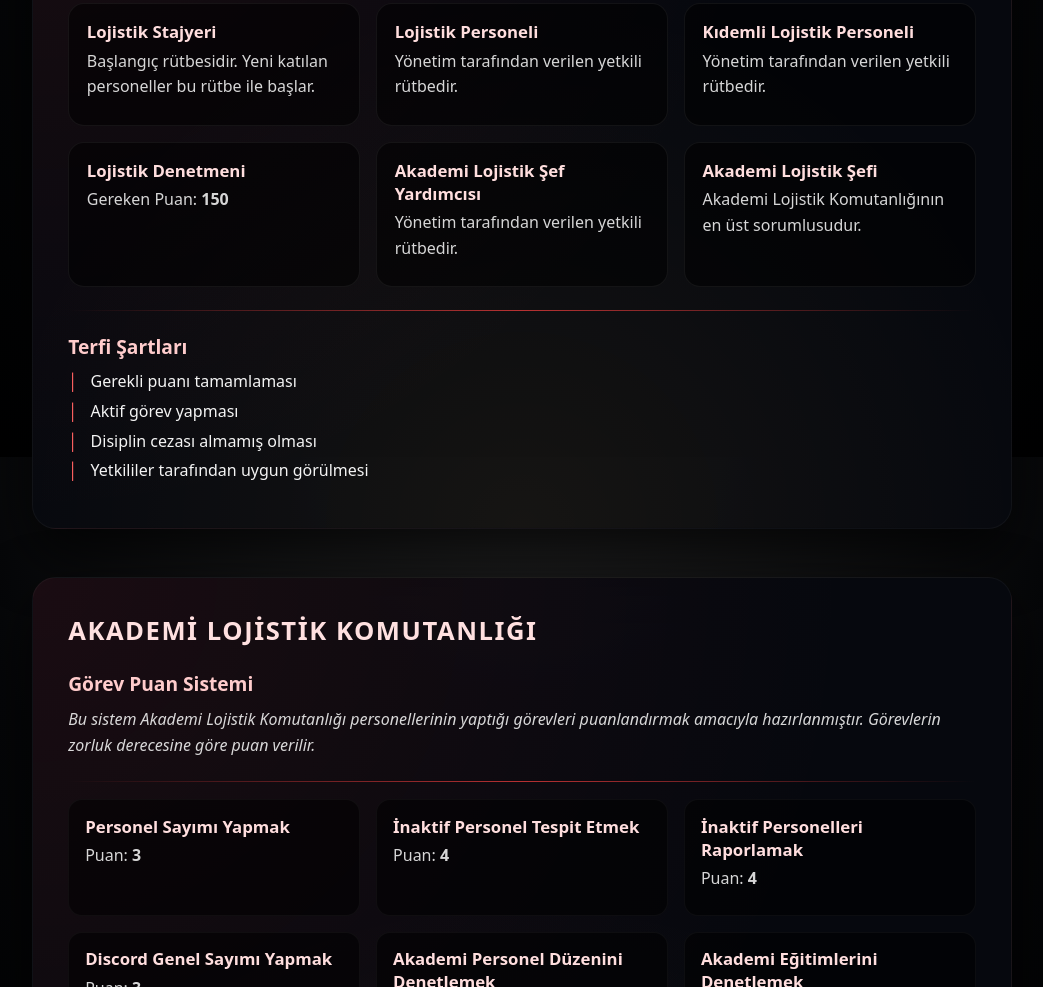
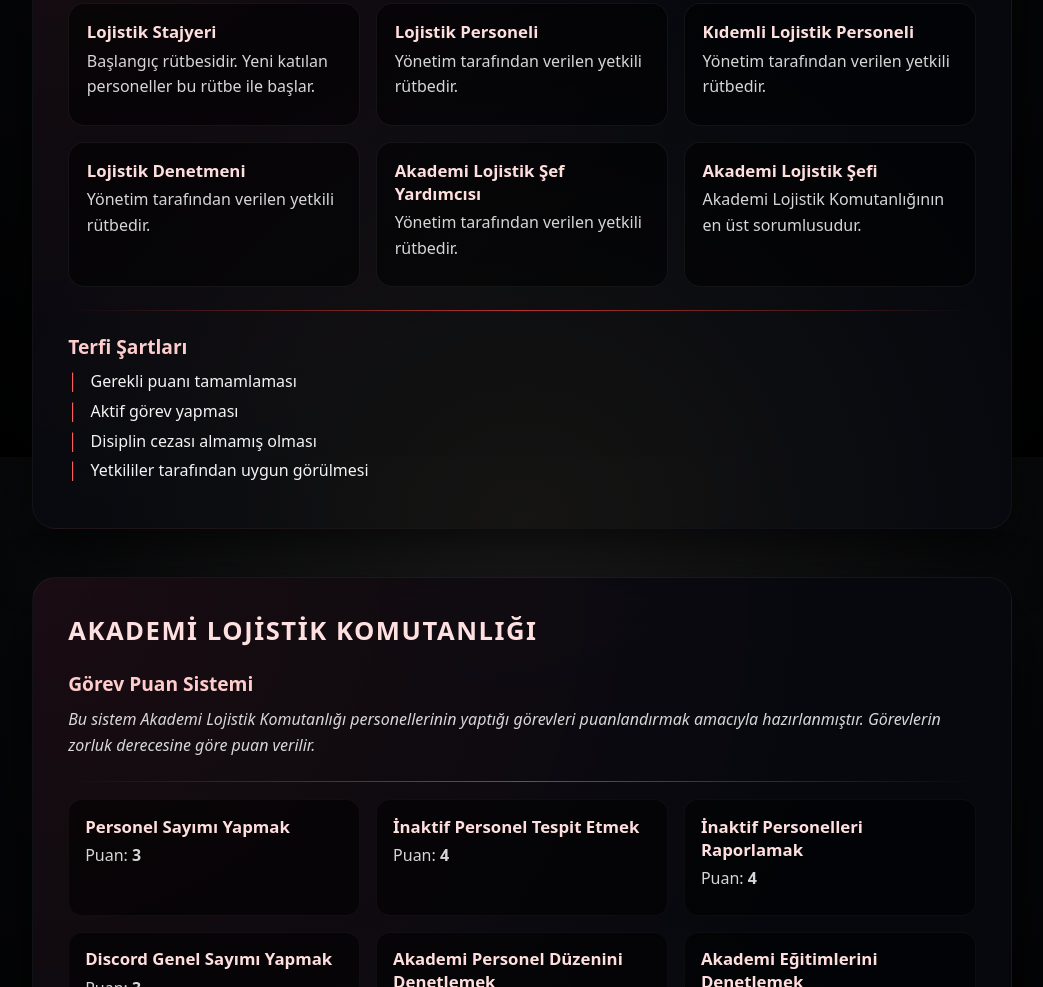
Before and after one commit to Efe412/btfarmed, a plain HTML site: page index.html in a window 1280 px wide. Shown: the part 3543-4530 px from the top of the page, without its empty margins (118-1161 px from the left). Drawn offline with Linux system fonts and the light colour scheme.

Commit message:
Fix HTML formatting and structure

```diff
--- a/index.html
+++ b/index.html
@@ -235,7 +235,7 @@
           </div>
           <div class="terfi-card">
             <h4>Lojistik Denetmeni</h4>
-            <p>Gereken Puan: <strong>150</strong></p>
+            <p> Yönetim tarafından verilen yetkili rütbedir.</p>
           </div>
           <div class="terfi-card">
             <h4>Akademi Lojistik Şef Yardımcısı</h4>
```
